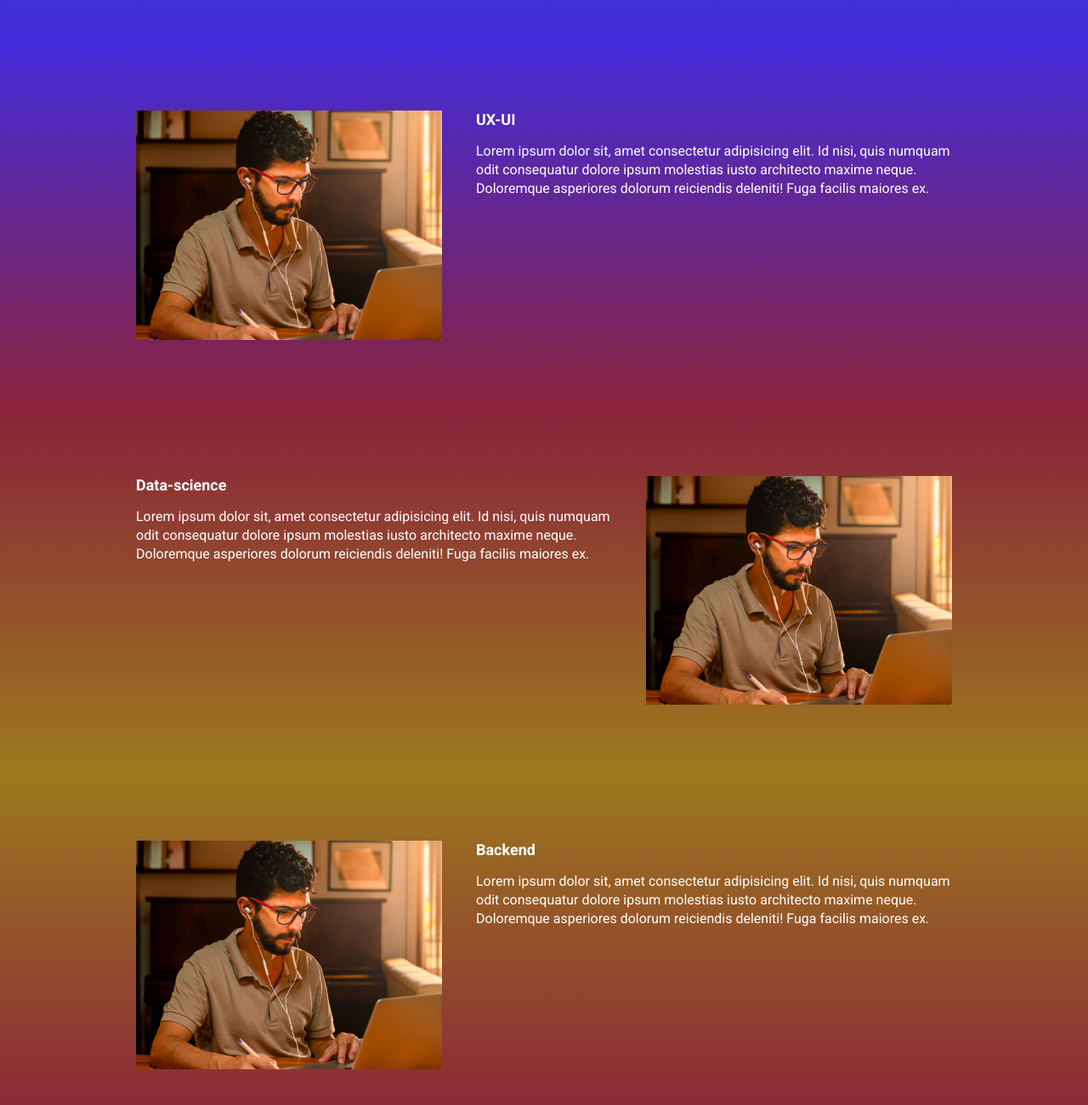
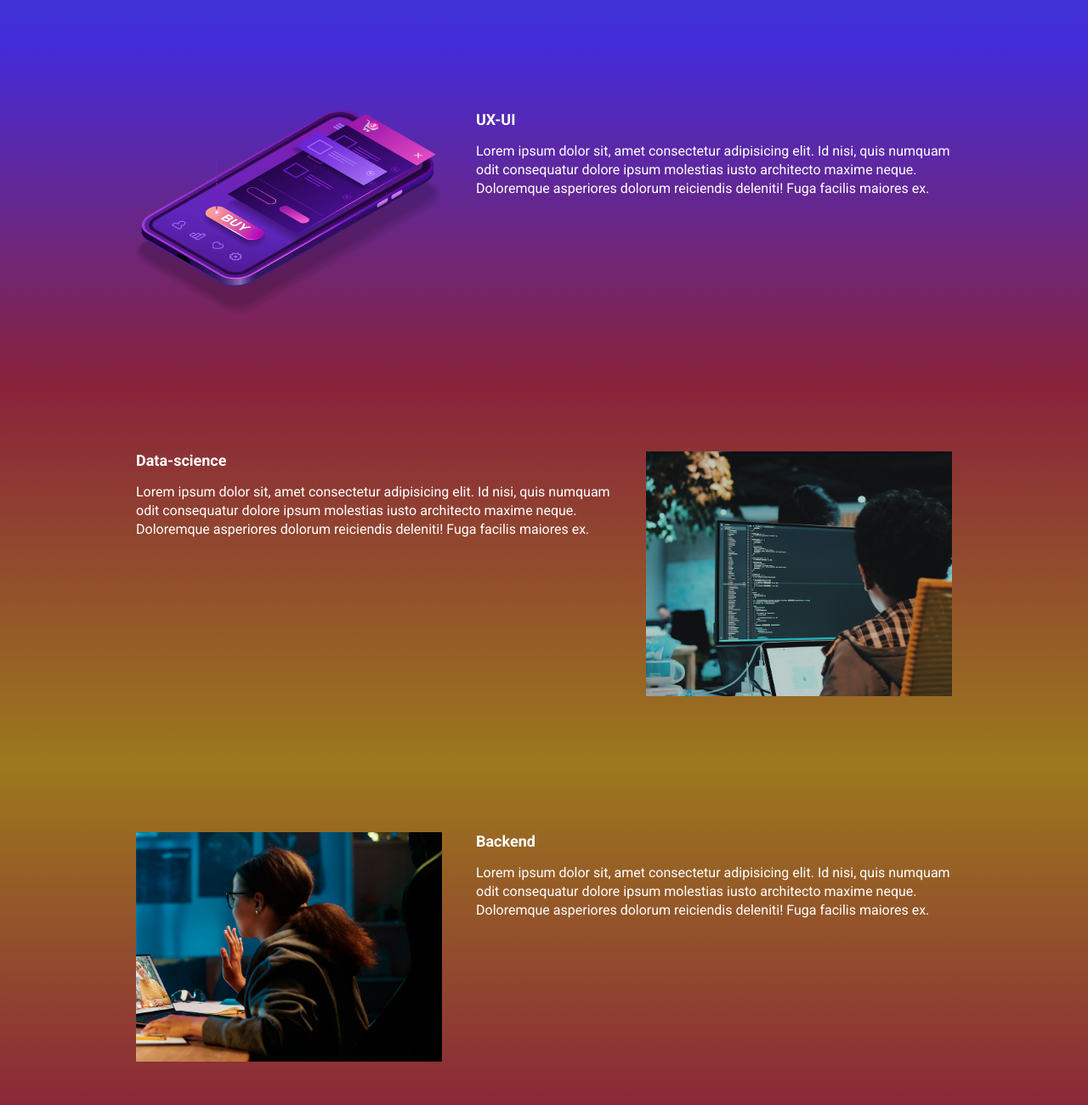
Before and after one commit to AntonioAnnes/projeto_tech_talks, a website built with Parcel: page src/index.html in a window 1280 px wide. Shown: the part 940-2240 px from the top of the page at 85% size. Built offline with nearby package versions, Linux system fonts and the light colour scheme.

Commit message:
corrindo imagens

```diff
--- a/src/index.html
+++ b/src/index.html
@@ -60,7 +60,7 @@
                     Lorem ipsum dolor sit, amet consectetur adipisicing elit. Id nisi, quis numquam odit consequatur dolore ipsum molestias iusto architecto maxime neque. Doloremque asperiores dolorum reiciendis deleniti! Fuga facilis maiores ex.
                 </p>
             </div>
-            <img class="event__image" src="./images/frontend.png" alt="frontend">
+            <img class="event__image" src="./images/ui-ux.png" alt="frontend">
         </div>
     </section>
     <section class="event event--data-science">
@@ -71,7 +71,7 @@
                     Lorem ipsum dolor sit, amet consectetur adipisicing elit. Id nisi, quis numquam odit consequatur dolore ipsum molestias iusto architecto maxime neque. Doloremque asperiores dolorum reiciendis deleniti! Fuga facilis maiores ex.
                 </p>
             </div>
-            <img class="event__image" src="./images/frontend.png" alt="frontend">
+            <img class="event__image" src="./images/data.png"frontend">
         </div>
     </section>
     <section class="event event--backend event--image-left">
@@ -82,7 +82,7 @@
                     Lorem ipsum dolor sit, amet consectetur adipisicing elit. Id nisi, quis numquam odit consequatur dolore ipsum molestias iusto architecto maxime neque. Doloremque asperiores dolorum reiciendis deleniti! Fuga facilis maiores ex.
                 </p>
             </div>
-            <img class="event__image" src="./images/frontend.png" alt="frontend">
+            <img class="event__image" src="./images/backend.png" alt="frontend">
         </div>
     </section>
 
```
